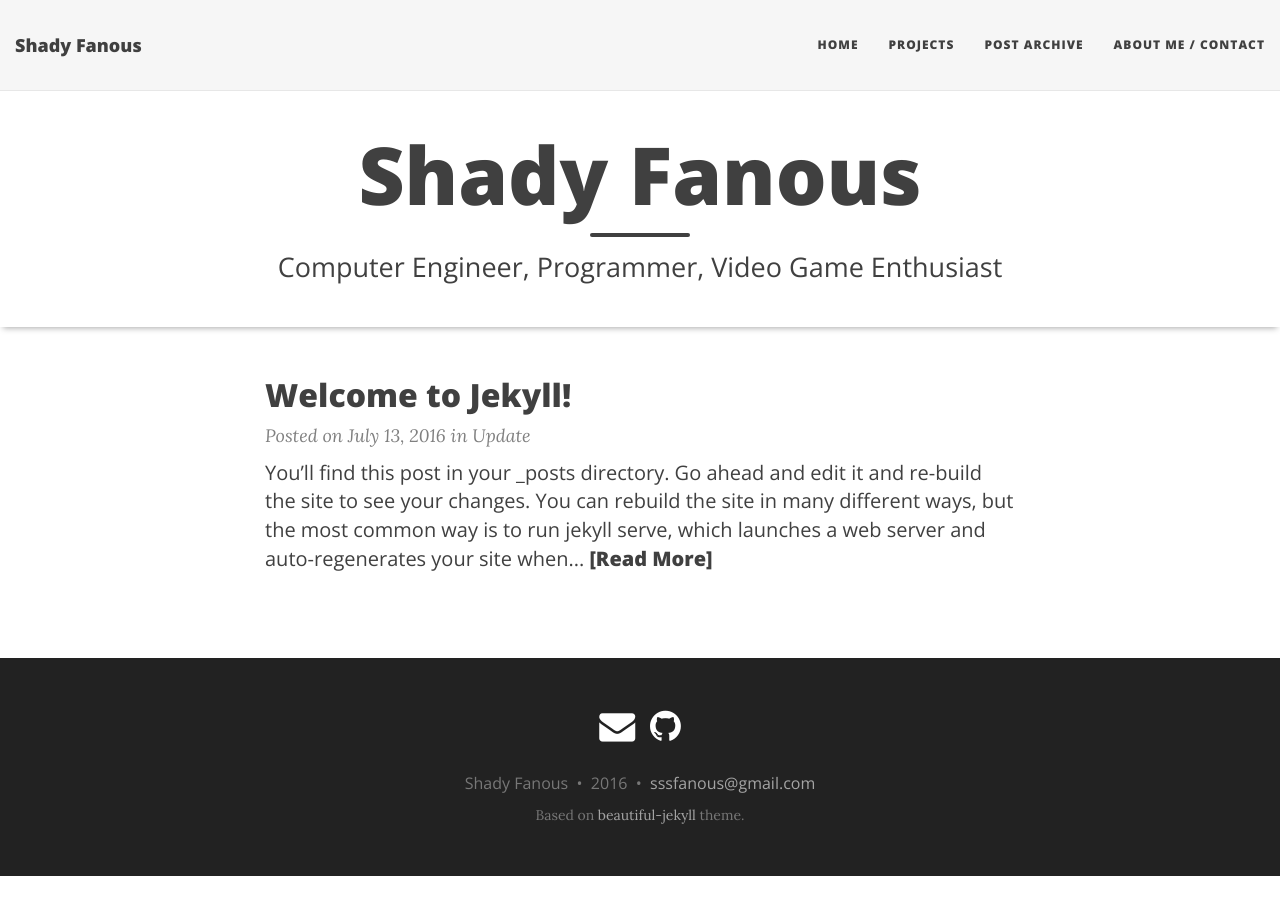
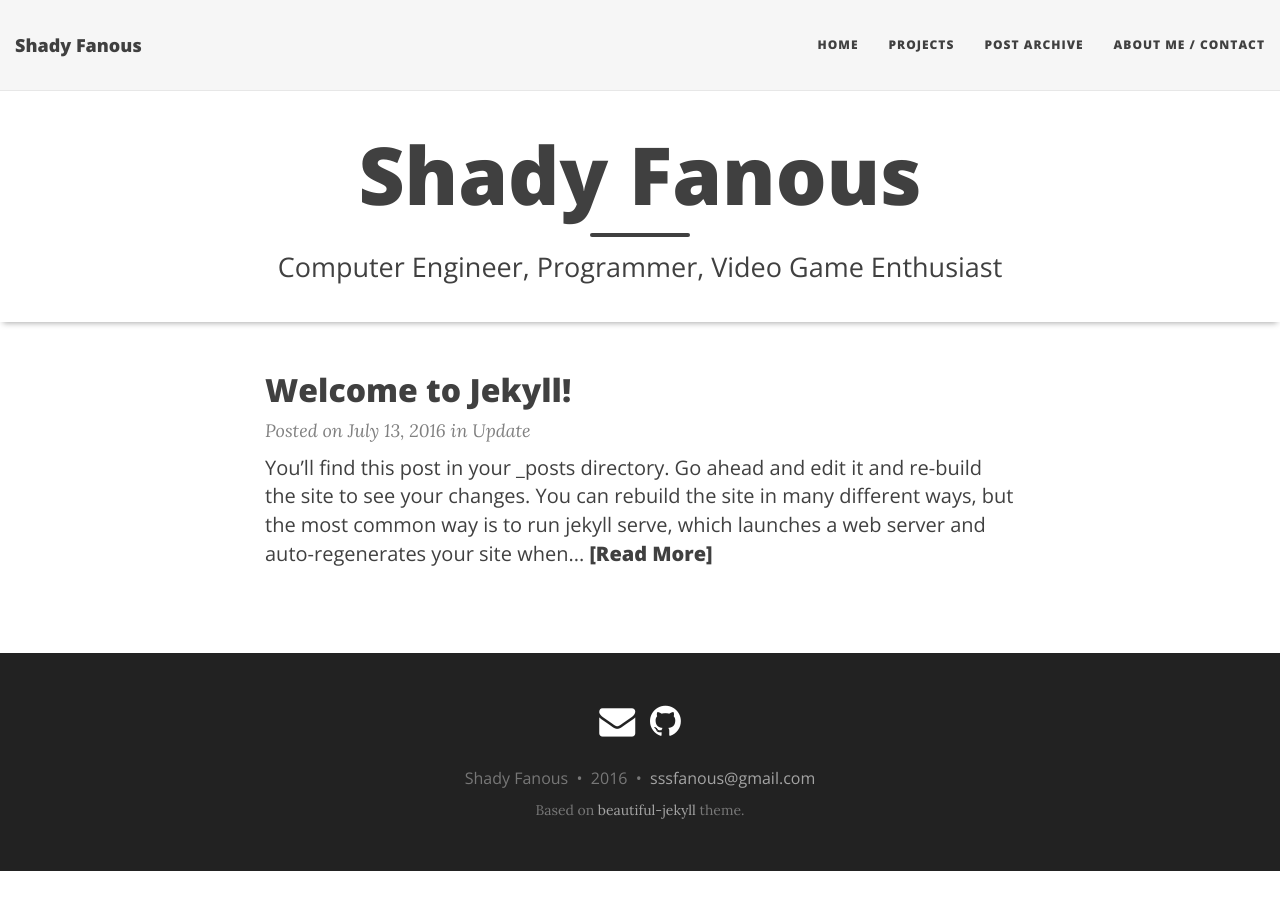
Before and after one commit to ShadyF/shadyf.github.io, a Jekyll site: the page built from index.html, in a window 1280 px wide. Built offline with Jekyll 4.4.1, drawn with Linux system fonts in a browser that asks for light colours; nearby versions of some CDN libraries; the list of posts is cut into pages by our own code.

Commit message:
Some minor css change

```diff
--- a/assets/css/main.css
+++ b/assets/css/main.css
@@ -391,7 +391,7 @@ footer .theme-by {
 }
 
 .main-page-intro {
-    padding-bottom: 45px;
+    padding-bottom: 40px;
     box-shadow: 0 4px 6px -3px #AAA;
 }
 
```
